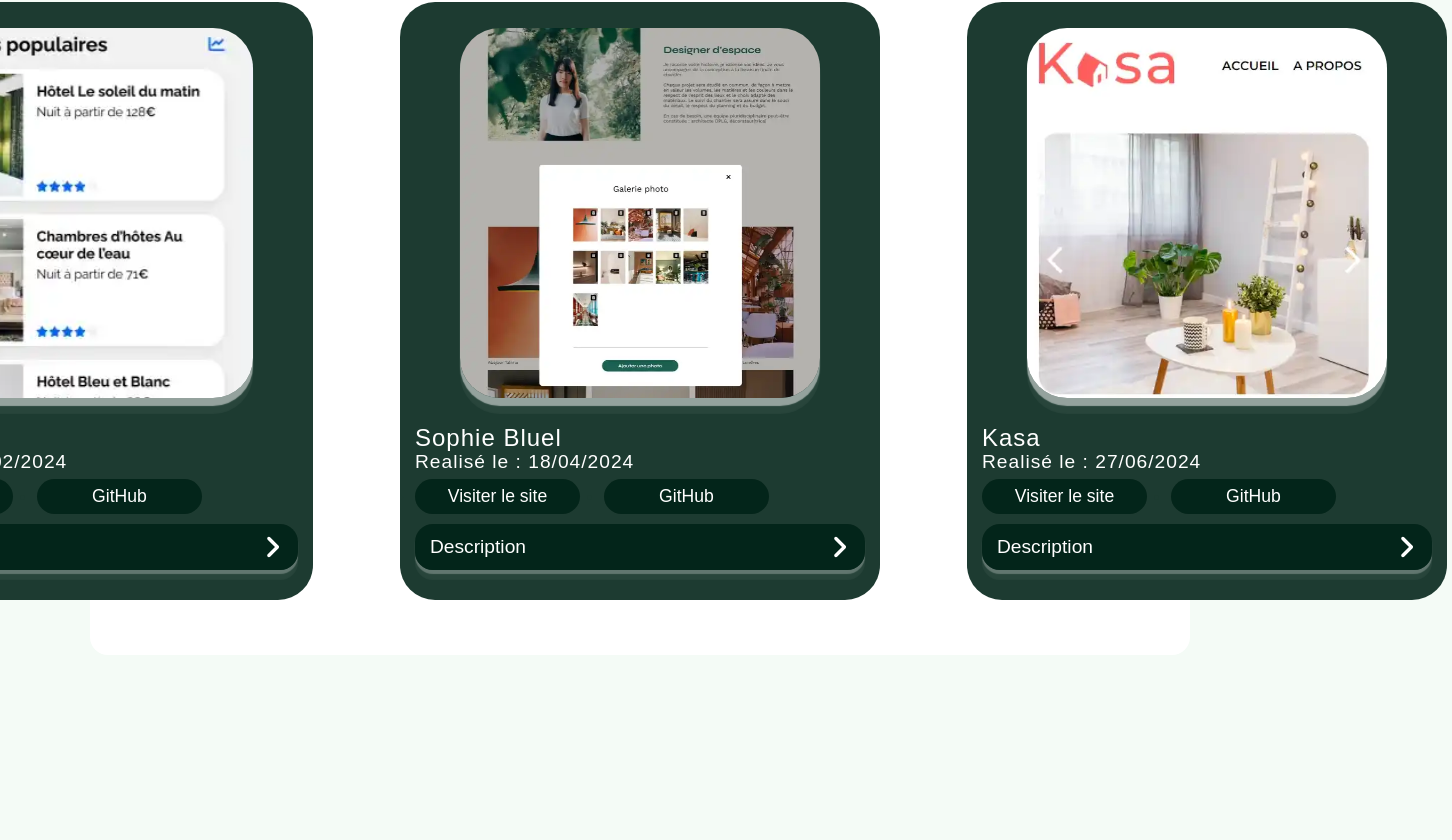
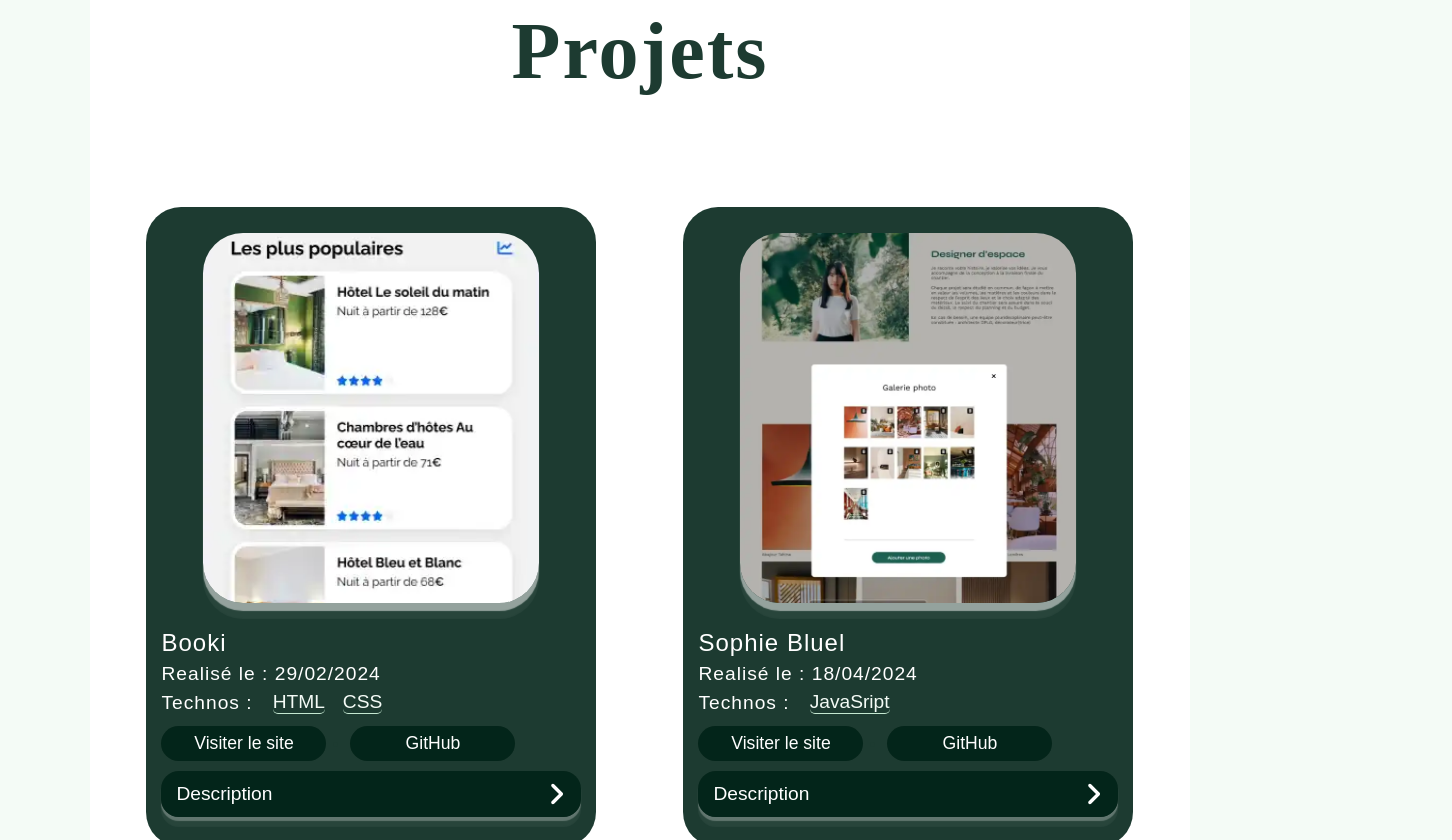
Before and after one commit to DEHBIA-HANI/Portfolio, a React (Create React App) app: page /projet in a window 1280 px wide. Shown: the part 194-1034 px from the top of the page, 1452 px wide, since content can reach past the window. Before the commit the page ends 849 px from the top, so only its background shows below. Built offline with nearby package versions, Linux system fonts and the light colour scheme; a web font is replaced by a local one.

Commit message:
Amélioration du style, et ajouts Technos

```diff
--- a/src/App.jsx
+++ b/src/App.jsx
@@ -5,11 +5,49 @@ import Contact from "./pages/Contact";
 import Header from "./components/Header";
 import { BrowserRouter, Routes, Route } from "react-router-dom";
 import Competences from "./components/Competences";
-// import { Helmet } from "react-helmet";
+import { Helmet } from "react-helmet";
 
 const App = () => {
   return (
     <>
+      <Helmet>
+        <meta
+          name="application-name"
+          content="Dehbia Hachi - Développeur Front-End"
+        />
+        <meta name="theme-color" content="#1d3b31" />
+        <meta name="msapplication-TileColor" content="#1d3b31" />
+        <meta
+          name="description"
+          content="Développeuse Front-End experte en JavaScript et React. Découvrez mon portfolio et mes compétences en création d'interfaces web dynamiques et performantes."
+        />
+        <meta property="og:type" content="website" />
+        {/* Open Graph Meta Tags */}
+        <meta
+          property="og:title"
+          content="Dehbia Hachi - Développeur Front-End"
+        />
+        <meta
+          property="og:description"
+          content="Développeuse Front-End experte en JavaScript et React."
+        />
+        <meta property="og:image" content="/image/Dehbia2.webp" />
+        <meta property="og:url" content="https://votre-site-web.com" />{" "}
+        {/* Remplacez par l'URL de votre site */}
+        {/* Twitter Meta Tags */}
+        <meta name="twitter:card" content="summary_large_image" />
+        <meta
+          name="twitter:title"
+          content="Dehbia Hachi - Développeur Front-End"
+        />
+        <meta
+          name="twitter:description"
+          content="Développeuse Front-End experte en JavaScript et React."
+        />
+        <meta name="twitter:image" content="/image/Dehbia2.webp" />
+        <meta name="twitter:url" content="https://votre-site-web.com" />{" "}
+        {/* Remplacez par l'URL de votre site */}
+      </Helmet>
       <BrowserRouter>
         <Header />
         <Routes>
--- a/src/components/Card.jsx
+++ b/src/components/Card.jsx
@@ -12,6 +12,14 @@ const Card = ({ projet }) => {
       {projet.release_date ? (
         <h5>Realisé le : {dateFormater(projet.release_date)}</h5>
       ) : null}
+      <div className="languages">
+        <h5>Technos :</h5>
+        <ul className="languages-list">
+          {projet.languages.map((lang, index) => (
+            <li key={index}>{lang}</li>
+          ))}
+        </ul>
+      </div>
       <ul>
         <li>
           <a href={projet.site.link} target="_blank" rel="noopener noreferrer">
@@ -19,11 +27,16 @@ const Card = ({ projet }) => {
           </a>
         </li>
         <li>
-          <a href={projet.site.link} target="_blank" rel="noopener noreferrer">
+          <a
+            href={projet.site.gitHub}
+            target="_blank"
+            rel="noopener noreferrer"
+          >
             GitHub
           </a>
         </li>
       </ul>
+
       <Collapse title="Description" msg={projet.description} />
     </div>
   );
--- a/src/fichier.json
+++ b/src/fichier.json
@@ -4,9 +4,10 @@
         "title": "Booki",
         "cover": "/image/Booki.webp",
         "site": {
-            "gitHub": "lien_vers_repo_gitHub",
-            "link": "lien_vers_le_site"
+            "gitHub": "https://github.com/DEHBIA-HANI/booki-starter-code.git",
+            "link": "https://dehbia-hani.github.io/booki-starter-code/"
         },
+        "languages": ["HTML", "CSS"],
         "description": "Intégration de la page d'accueil d'une agence de voyage en HTML et CSS à partir de maquettes Figma. Accent mis sur le design responsive et la rédaction manuelle du code, afin de renforcer mes compétences en développement front-end.",
         "release_date": "2024-02-29"
     },
@@ -15,9 +16,10 @@
         "title": "Sophie Bluel",
         "cover": "/image/Sophie_Bluel.webp",
         "site": {
-            "gitHub": "lien_vers_repo_gitHub",
+            "gitHub": "https://github.com/DEHBIA-HANI/Portfolio-architecte-sophie-bluel.git",
             "link": "lien_vers_le_site"
         },
+        "languages": ["JavaSript"],
         "description": "Développeur front-end chez ArchiWebos : conception d'un site portfolio dynamique pour une architecte d'intérieur, intégration d'une API pour la gestion CRUD des projets, création d'une galerie interactive avec filtrage, développement d'une page de connexion fonctionnelle, et gestion des médias via une modale.",
         "release_date": "2024-04-18"
     },
@@ -26,9 +28,10 @@
         "title": "Kasa",
         "cover": "/image/Kasa.webp",
         "site": {
-            "gitHub": "lien_vers_repo_gitHub",
+            "gitHub": "https://github.com/DEHBIA-HANI/Kasa.git",
             "link": "lien_vers_le_site"
         },
+        "languages": ["React","Sass"],
         "description": "développement d'une application front-end avec React et React Router, création d'une interface utilisateur moderne et réactive, intégration d'un carrousel interactif pour une navigation fluide des images de propriétés, mise en page responsive basée sur des maquettes Figma et des données JSON simulées, tout en respectant les normes de codage.",
         "release_date": "2024-06-27"
     }
--- a/src/styles/components/_card.scss
+++ b/src/styles/components/_card.scss
@@ -1,6 +1,6 @@
 .card {
   flex: 1 0 25%;
-  min-width: 480px;
+  min-width: 450px;
   max-width: 450px;
   background: $color-2;
   border-radius: 35px;
@@ -8,6 +8,9 @@
   padding: 26px 15px 30px;
   position: relative;
   overflow: hidden;
+  // @media screen and (max-width: 1860px) {
+  //   min-width: 350px;
+  // }
   &::after {
     content: "";
     height: 90px;
@@ -41,7 +44,7 @@
     font-size: 1.2rem;
     font-weight: 300;
     color: $color-4;
-    margin-top: 3px;
+    margin-top: 10px;
   }
   ul {
     margin: 6px 0;
@@ -81,4 +84,32 @@
       font-size: 0.95rem;
     }
   }
+  .languages {
+    @include center;
+    gap: 20px;
+    h5 {
+      margin-top: 0;
+    }
+  }
+
+  .languages-list {
+    display: flex;
+    flex-direction: row;
+    justify-content: center;
+    gap: 18px;
+    list-style: none;
+    padding: 0;
+  }
+
+  .languages-list li {
+    color: $color-1;
+    width: auto;
+    border-radius: 5px;
+    border-bottom: 1px solid $color-5;
+    background: none;
+    font-size: 1.2rem;
+    font-weight: 500;
+    padding: 0;
+    margin: 0;
+  }
 }
--- a/src/styles/components/_header.scss
+++ b/src/styles/components/_header.scss
@@ -7,7 +7,9 @@
   width: 86%;
   left: 50%;
   transform: translateX(-50%);
-
+  @media screen and (max-width: 720px) {
+    width: 100%;
+  }
   header {
     width: 100%;
     margin: auto;
--- a/src/styles/components/_home.scss
+++ b/src/styles/components/_home.scss
@@ -8,6 +8,9 @@
   opacity: 0;
   transform: translateY(40px);
   animation: headerAnim 1.5s forwards;
+  @media screen and (max-width: 600px) {
+    margin: 100px auto;
+  }
   @keyframes headerAnim {
     to {
       transform: translateY(0);
@@ -35,6 +38,9 @@
       @media screen and (max-width: 1315px) {
         font-size: 3.4rem;
       }
+      @media screen and (max-width: 600px) {
+        font-size: 2.8rem;
+      }
     }
     p {
       margin: 40px auto 60px;
@@ -42,6 +48,14 @@
       width: 85%;
       font-size: 1.8rem;
       text-align: justify;
+      @media screen and (max-width: 719px) {
+        font-size: 1.5rem;
+        font-weight: 500;
+      }
+      @media screen and (max-width: 600px) {
+        font-size: 1.2rem;
+        text-align: unset;
+      }
     }
   }
   .part_right {
@@ -60,6 +74,10 @@
         width: 230px;
         height: 230px;
       }
+      @media screen and (max-width: 600px) {
+        width: 180px;
+        height: 180px;
+      }
     }
   }
 }
--- a/src/styles/components/_projet.scss
+++ b/src/styles/components/_projet.scss
@@ -2,7 +2,7 @@
   background: $color-4;
   border-radius: 18px;
   width: 86%;
-  margin: auto;
+  margin: 150px auto;
   padding: 50px 0px;
   @include center;
   justify-content: center;
@@ -18,6 +18,12 @@
   .containerCard {
     @include center;
     flex-direction: row;
+    flex-wrap: wrap;
+    justify-content: center;
     gap: 77px;
+    margin: 0 30px;
+  }
+  @media screen and (max-width: 1860px) {
+    gap: 55px;
   }
 }
```
Also changed, not shown: public/image/Dehbia2.webp (renamed from src/assets/images/Dehbia2.webp).
